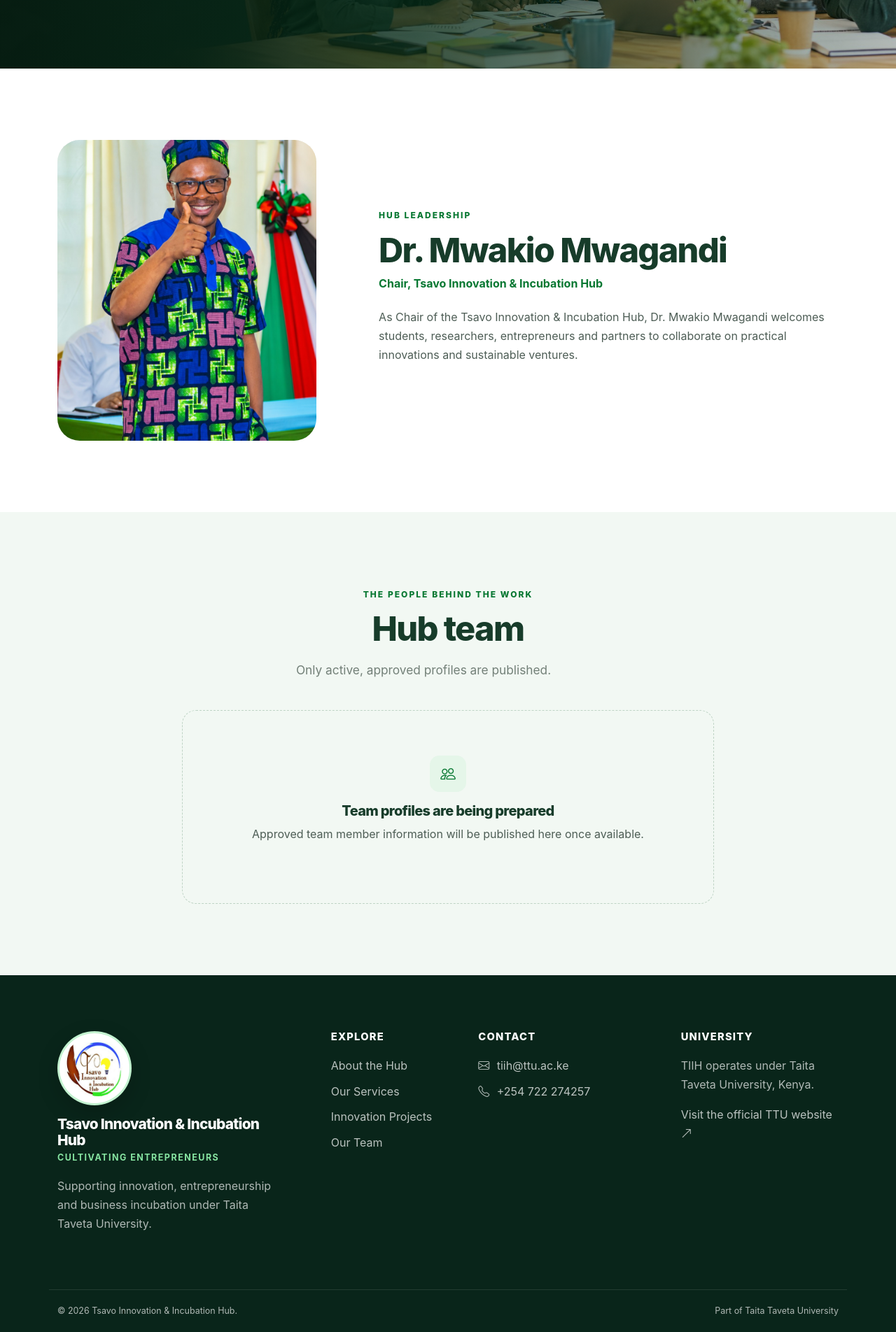
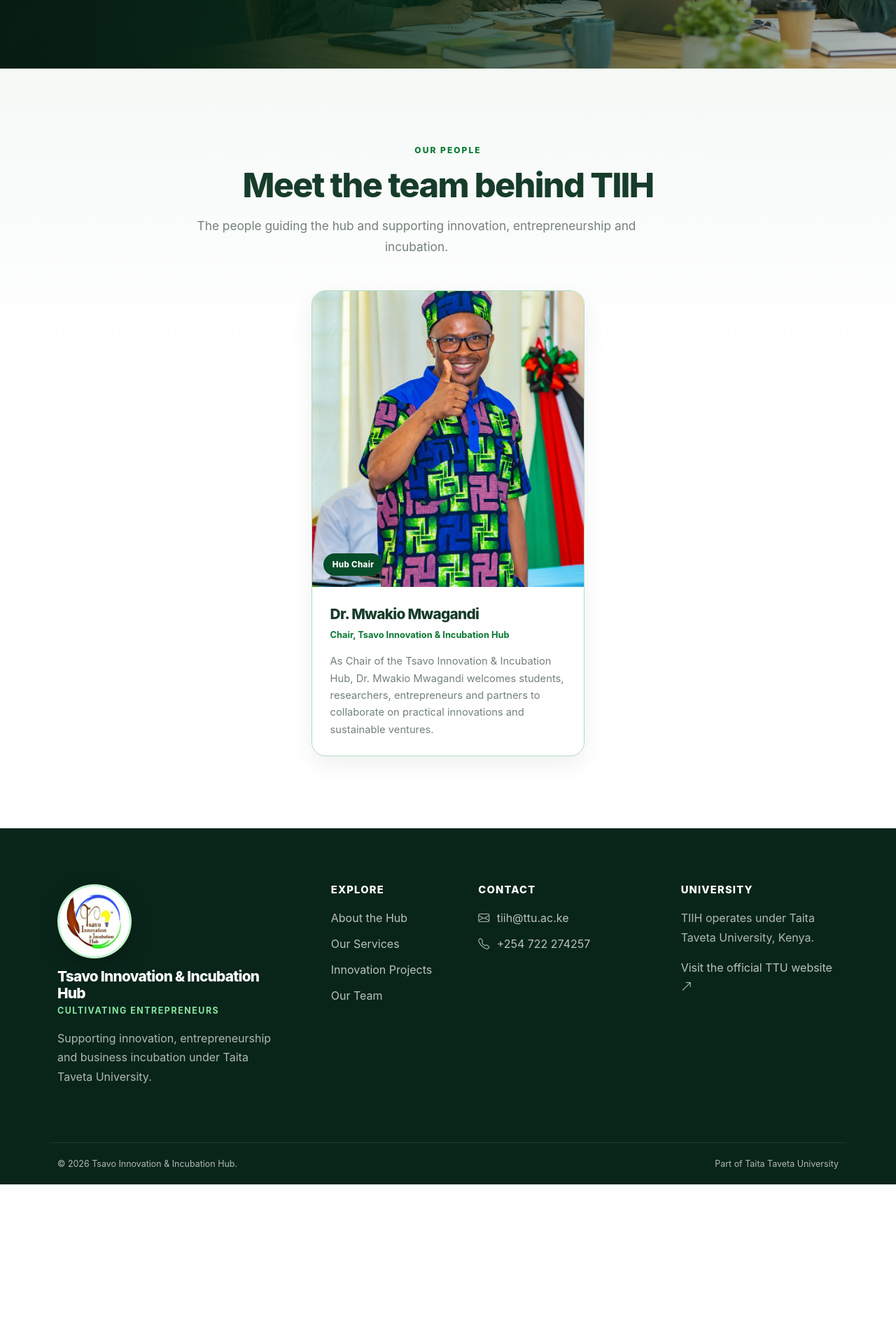
Before and after one commit to JAPHES/tsavo_innovation-incubation_hub_website, a Django app: page /team/ in a window 1280 px wide. Shown: the part 449-2353 px from the top of the page at 70% size. After the commit the page ends 2142 px from the top, so only its background shows below. Run offline with Django 5.2, Linux system fonts and the light colour scheme; data comes from the database, SQL or seed files in the repository; data that the repository does not hold is empty.

Commit message:
Style team page for growing roster

```diff
--- a/apps/team/tests.py
+++ b/apps/team/tests.py
@@ -15,7 +15,10 @@
         response = self.client.get(reverse("team:list"))
         self.assertEqual(response.status_code, 200)
         self.assertNotContains(response, "Inactive Person")
+        self.assertEqual(len(response.context["members"]), 3)
+        self.assertEqual(response.context["members"][0].full_name, "Dr. Mwakio Mwagandi")
         html = response.content.decode()
+        self.assertEqual(html.count('<article class="team-card'), 3)
         self.assertLess(html.index("First Active"), html.index("Second Active"))
 
     def test_chair_is_first_and_uses_supplied_portrait(self):
--- a/apps/team/views.py
+++ b/apps/team/views.py
@@ -7,6 +7,5 @@
 
 def team_list(request):
     context = banner_context("team")
-    members = TeamMember.objects.filter(is_active=True)
-    context.update({"chair": members.filter(is_chair=True).first(), "members": members.filter(is_chair=False)})
+    context["members"] = list(TeamMember.objects.filter(is_active=True))
     return render(request, "team/list.html", context)
--- a/static/css/components.css
+++ b/static/css/components.css
@@ -58,10 +58,22 @@
 .focus-card h3 { margin: 2rem 0 .65rem; }
 .focus-card p { margin: 0; color: var(--color-muted); font-size: .9rem; }
 
-.team-grid { grid-template-columns: repeat(3, 1fr); }
-.team-card { overflow: hidden; background: #fff; border: 1px solid var(--color-line); border-radius: var(--radius); }
-.team-photo img { width: 100%; aspect-ratio: .92; object-fit: cover; background: #dfe9e2; }
-.team-copy { padding: 1.5rem; }
-.team-copy > span { color: var(--color-primary-dark); font-size: .72rem; font-weight: 800; letter-spacing: .1em; text-transform: uppercase; }
-.team-copy h3 { margin: .45rem 0 .65rem; }
-.team-copy p { color: var(--color-muted); font-size: .88rem; }
+.team-section { background: linear-gradient(180deg, #f4f9f6 0%, #fff 38%); }
+.team-section .section-heading { max-width: 760px; margin-bottom: 3rem; }
+.team-grid { grid-template-columns: repeat(3, minmax(0, 1fr)); gap: 1.5rem; align-items: stretch; }
+.team-grid-single { grid-template-columns: minmax(0, 390px); justify-content: center; }
+.team-grid-pair { grid-template-columns: repeat(2, minmax(0, 390px)); justify-content: center; }
+.team-card { display: flex; min-width: 0; flex-direction: column; overflow: hidden; background: #fff; border: 1px solid var(--color-line); border-radius: var(--radius); box-shadow: 0 12px 32px rgba(10, 55, 32, .07); transition: transform .25s ease, box-shadow .25s ease; }
+.team-card:hover { transform: translateY(-4px); box-shadow: 0 20px 40px rgba(10, 55, 32, .12); }
+.team-card-chair { border-color: #b4d9bf; }
+.team-photo { position: relative; overflow: hidden; background: #dfe9e2; }
+.team-photo img { display: block; width: 100%; aspect-ratio: 11/12; object-fit: cover; object-position: center 28%; }
+.team-card-chair .team-photo img { object-position: center 20%; }
+.team-leadership-badge { position: absolute; bottom: 1rem; left: 1rem; padding: .4rem .8rem; color: #fff; background: var(--color-primary-deep); border-radius: 999px; font-size: .72rem; font-weight: 800; letter-spacing: .03em; }
+.team-copy { display: flex; flex: 1; flex-direction: column; padding: 1.6rem; }
+.team-copy h3 { margin: 0 0 .45rem; font-size: 1.3rem; line-height: 1.25; }
+.team-role { display: block; color: var(--color-primary-dark); font-size: .8rem; font-weight: 750; line-height: 1.5; }
+.team-copy p { margin: 1rem 0 0; color: var(--color-muted); font-size: .92rem; line-height: 1.65; }
+.team-linkedin { display: inline-flex; align-items: center; align-self: flex-start; gap: .45rem; margin-top: auto; padding-top: 1.3rem; color: var(--color-primary-dark); font-size: .85rem; font-weight: 750; }
+.team-linkedin:hover { color: var(--color-heading); }
+.team-linkedin:focus-visible { outline: 2px solid var(--color-primary-dark); outline-offset: 4px; }
--- a/static/css/main.css
+++ b/static/css/main.css
@@ -189,12 +189,6 @@
 .gallery-grid { display: grid; grid-template-columns: repeat(3, 1fr); gap: 1rem; }
 .gallery-grid img { width: 100%; aspect-ratio: 4/3; object-fit: cover; border-radius: var(--radius-sm); }
 
-.chair-profile { display: grid; grid-template-columns: .72fr 1.28fr; gap: clamp(3rem, 7vw, 7rem); align-items: center; }
-.chair-profile img { width: 100%; aspect-ratio: .86; object-fit: cover; background: var(--color-soft); border-radius: var(--radius-lg); }
-.chair-profile h2 { margin: .65rem 0 .4rem; }
-.chair-profile b { color: var(--color-primary-dark); }
-.chair-profile p { margin-top: 1.3rem; }
-
 .contact-layout { display: grid; grid-template-columns: .78fr 1.22fr; gap: clamp(3rem, 8vw, 8rem); align-items: start; }
 .contact-details { display: grid; gap: 1rem; margin-top: 2.5rem; }
 .contact-details > * { display: flex; gap: 1rem; align-items: center; padding: 1rem 0; border-top: 1px solid var(--color-line); }
--- a/static/css/responsive.css
+++ b/static/css/responsive.css
@@ -16,12 +16,13 @@
   .section { padding: 4.5rem 0; }
   .page-banner.home-hero { min-height: 610px; }
   .page-banner::after { background: linear-gradient(90deg, rgba(4,26,15,.94), rgba(5,43,24,.7)); }
-  .split-layout, .chair-layout, .objectives-layout, .chair-profile, .contact-layout, .project-detail-grid { grid-template-columns: 1fr; gap: 3rem; }
+  .split-layout, .chair-layout, .objectives-layout, .contact-layout, .project-detail-grid { grid-template-columns: 1fr; gap: 3rem; }
   .split-heading { grid-template-columns: 1fr; gap: 0; }
   .image-panel { max-width: 650px; }
   .image-accent { left: 1rem; }
-  .chair-photo, .chair-profile img { max-width: 470px; }
+  .chair-photo { max-width: 470px; }
   .project-grid, .event-list, .focus-grid, .team-grid, .achievement-grid { grid-template-columns: repeat(2, 1fr); }
+  .team-grid-single { grid-template-columns: minmax(0, 390px); }
   .values-grid { grid-template-columns: repeat(2, 1fr); }
   .vision-grid { grid-template-columns: 1fr; }
   .vision-card { min-height: auto; }
--- a/templates/base.html
+++ b/templates/base.html
@@ -15,9 +15,9 @@
   <link rel="preconnect" href="https://cdn.jsdelivr.net" crossorigin>
   <link href="https://cdn.jsdelivr.net/npm/bootstrap@5.3.3/dist/css/bootstrap.min.css" rel="stylesheet">
   <link href="https://cdn.jsdelivr.net/npm/bootstrap-icons@1.11.3/font/bootstrap-icons.min.css" rel="stylesheet">
-  <link rel="stylesheet" href="{% static 'css/main.css' %}?v=20261029-4">
-  <link rel="stylesheet" href="{% static 'css/components.css' %}?v=20261029-2">
-  <link rel="stylesheet" href="{% static 'css/responsive.css' %}?v=20261029-9">
+  <link rel="stylesheet" href="{% static 'css/main.css' %}?v=20261102-1">
+  <link rel="stylesheet" href="{% static 'css/components.css' %}?v=20261102-1">
+  <link rel="stylesheet" href="{% static 'css/responsive.css' %}?v=20261102-1">
   {% block extra_head %}{% endblock %}
 </head>
 <body>
--- a/templates/partials/team_card.html
+++ b/templates/partials/team_card.html
@@ -1,2 +1,19 @@
 {% load static %}
-<article class="team-card"><div class="team-photo"><img src="{% if member.photograph %}{{ member.photograph.url }}{% else %}{% static 'images/placeholders/team_member_default.jpg' %}{% endif %}" alt="{% if member.photograph %}Portrait of {{ member.full_name }}{% else %}Team member photograph placeholder{% endif %}" loading="lazy"></div><div class="team-copy"><span>{{ member.role }}</span><h3>{{ member.full_name }}</h3><p>{{ member.biography }}</p>{% if member.linkedin_url %}<a href="{{ member.linkedin_url }}" target="_blank" rel="noopener" aria-label="{{ member.full_name }} on LinkedIn"><i class="bi bi-linkedin" aria-hidden="true"></i></a>{% endif %}</div></article>
+<article class="team-card{% if member.is_chair %} team-card-chair{% endif %}" aria-labelledby="team-member-{{ member.pk }}">
+  <div class="team-photo">
+    {% if member.photograph %}
+    <img src="{{ member.photograph.url }}" alt="Portrait of {{ member.full_name }}" loading="{% if forloop.first %}eager{% else %}lazy{% endif %}"{% if forloop.first %} fetchpriority="high"{% endif %}>
+    {% elif member.full_name == "Dr. Mwakio Mwagandi" %}
+    <img src="{% static 'images/team/chair_dr_mwakio_mwagandi.jpg' %}" alt="Portrait of Dr. Mwakio Mwagandi" loading="{% if forloop.first %}eager{% else %}lazy{% endif %}"{% if forloop.first %} fetchpriority="high"{% endif %}>
+    {% else %}
+    <img src="{% static 'images/placeholders/team_member_default.jpg' %}" alt="Team member photograph placeholder" loading="lazy">
+    {% endif %}
+    {% if member.is_chair %}<span class="team-leadership-badge">Hub Chair</span>{% endif %}
+  </div>
+  <div class="team-copy">
+    <h3 id="team-member-{{ member.pk }}">{{ member.full_name }}</h3>
+    <span class="team-role">{{ member.role }}</span>
+    <p>{{ member.biography }}</p>
+    {% if member.linkedin_url %}<a class="team-linkedin" href="{{ member.linkedin_url }}" target="_blank" rel="noopener noreferrer" aria-label="{{ member.full_name }} on LinkedIn"><i class="bi bi-linkedin" aria-hidden="true"></i> LinkedIn profile <i class="bi bi-arrow-up-right" aria-hidden="true"></i></a>{% endif %}
+  </div>
+</article>
--- a/templates/team/list.html
+++ b/templates/team/list.html
@@ -1,33 +1,18 @@
-{% extends "base.html" %}{% load static %}
+{% extends "base.html" %}
 {% block title %}Our Team | Tsavo Innovation & Incubation Hub{% endblock %}
 {% block meta_description %}Meet the approved team members supporting innovation, entrepreneurship and incubation at TIIH.{% endblock %}
 {% block content %}
 {% include "partials/page_banner.html" %}
-<section class="section">
+<section class="section team-section">
   <div class="container">
-    {% if chair %}
-    <article class="chair-profile">
-      {% if chair.photograph %}
-      <img src="{{ chair.photograph.url }}" alt="Portrait of {{ chair.full_name }}" loading="eager" fetchpriority="high">
-      {% elif chair.full_name == "Dr. Mwakio Mwagandi" %}
-      <img src="{% static 'images/team/chair_dr_mwakio_mwagandi.jpg' %}" alt="Portrait of Dr. Mwakio Mwagandi" loading="eager" fetchpriority="high">
-      {% else %}
-      <img src="{% static 'images/placeholders/team_member_default.jpg' %}" alt="Chair photograph placeholder" loading="eager">
-      {% endif %}
-      <div>
-        <span class="eyebrow">Hub leadership</span>
-        <h2>{{ chair.full_name }}</h2>
-        <b>{{ chair.role }}</b>
-        <p>{{ chair.biography }}</p>
-        {% if chair.linkedin_url %}
-        <a class="text-link" href="{{ chair.linkedin_url }}" target="_blank" rel="noopener noreferrer" aria-label="{{ chair.full_name }} on LinkedIn"><i class="bi bi-linkedin" aria-hidden="true"></i> LinkedIn profile <i class="bi bi-arrow-up-right" aria-hidden="true"></i></a>
-        {% endif %}
-      </div>
-    </article>
+    {% include "partials/section_heading.html" with centered=True eyebrow="Our people" heading="Meet the team behind TIIH" text="The people guiding the hub and supporting innovation, entrepreneurship and incubation." %}
+    {% if members %}
+    <div class="card-grid team-grid{% if members|length == 1 %} team-grid-single{% elif members|length == 2 %} team-grid-pair{% endif %}">
+      {% for member in members %}{% include "partials/team_card.html" %}{% endfor %}
+    </div>
     {% else %}
-      {% include "partials/empty_state.html" with icon="bi-person-badge" title="Hub Chair profile awaiting approval" text="The Chair's official profile and photograph will appear here after they are supplied and approved." %}
+      {% include "partials/empty_state.html" with icon="bi-people" title="Team profiles are being prepared" text="Approved team member information will be published here once available." %}
     {% endif %}
   </div>
 </section>
-<section class="section soft-section"><div class="container">{% include "partials/section_heading.html" with centered=True eyebrow="The people behind the work" heading="Hub team" text="Only active, approved profiles are published." %}{% if members %}<div class="card-grid team-grid">{% for member in members %}{% include "partials/team_card.html" %}{% endfor %}</div>{% else %}{% include "partials/empty_state.html" with icon="bi-people" title="Team profiles are being prepared" text="Approved team member information will be published here once available." %}{% endif %}</div></section>
 {% endblock %}
```
